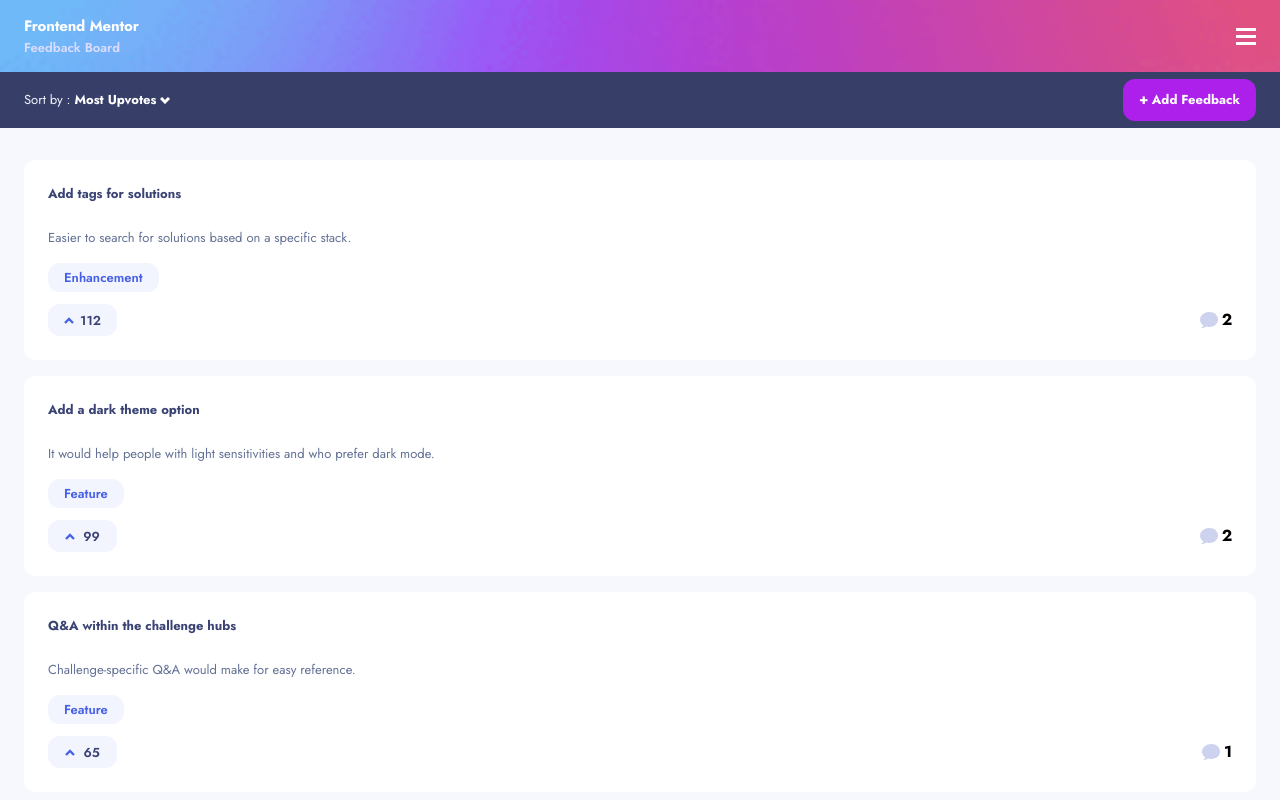
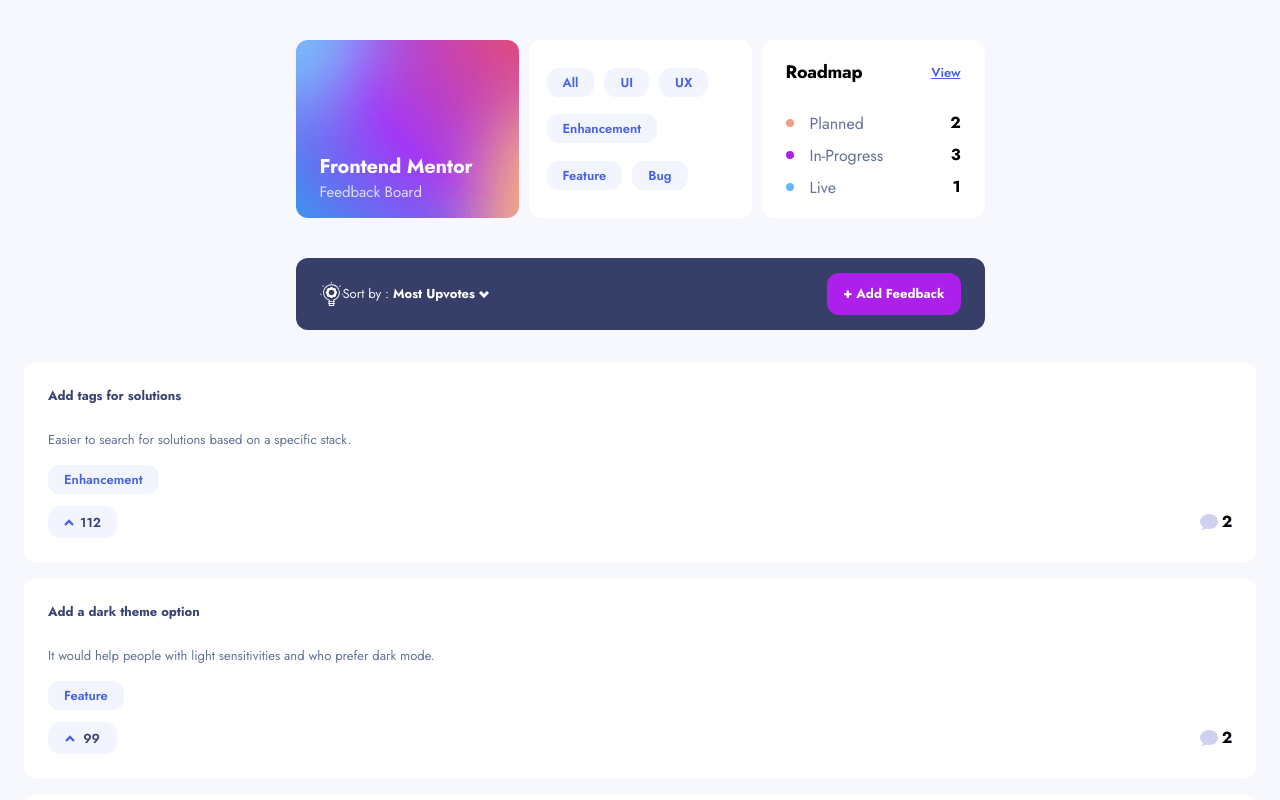
Before and after one commit to FlorianGmz/Frontend-Mentor-Challenges, a React (Vite) app in the folder product-feedback/: page /suggestions in a window 1280 px wide. Shown: the top 800 px of the page. Built offline with nearby package versions, Linux system fonts and the light colour scheme.

Commit message:
suggestion page tablet responsive in progress

```diff
--- a/product-feedback/src/components/SideSection/CategoryPicker/CategoryPicker.tsx
+++ b/product-feedback/src/components/SideSection/CategoryPicker/CategoryPicker.tsx
@@ -20,7 +20,7 @@ const CategoryPicker: React.FC<CategoryPickerProps> = ({
   const filteredCategories = Array.from(new Set(categories));
 
   return (
-    <div className="flex h-[166px] w-[255px] flex-wrap items-center gap-[8px] rounded-xl bg-bt-white_def p-[24px]">
+    <div className="flex h-[178px] w-[223px] flex-wrap items-center gap-[8px] rounded-xl bg-bt-white_def px-[18px] py-[24px] md:h-[178px] md:w-[223px] md:gap-[10px]">
       {filteredCategories.map((category) => (
         <Category
           key={category}
--- a/product-feedback/src/components/SideSection/FrontendMentorSticker.tsx
+++ b/product-feedback/src/components/SideSection/FrontendMentorHeader.tsx
@@ -15,12 +15,16 @@ const FrontendMentorHeader: React.FC<FrontendMentorHeaderProps> = ({
     setSidebarIsOpen((sidebarIsOpen) => !sidebarIsOpen);
   };
   return (
-    <div className="flex h-[72px] w-screen items-center justify-between bg-[url('src/assets/suggestions/desktop/background-header.png')] bg-cover px-[24px] py-[15px]">
+    <div className="flex h-[72px] w-screen items-center justify-between bg-[url('src/assets/suggestions/mobile/background-header.png')] bg-cover px-[24px] py-[15px] md:h-[178px] md:w-[223px] md:items-end md:rounded-xl md:bg-[url('src/assets/suggestions/tablet/background-header.png')]">
       <div className="flex flex-col">
-        <p className="text-body-4 text-bt-white_def">Frontend Mentor</p>
-        <p className="text-body-3 text-feedback-board">Feedback Board</p>
+        <p className="text-body-4 text-bt-white_def md:text-h2">
+          Frontend Mentor
+        </p>
+        <p className="text-body-3 text-feedback-board md:text-body-2">
+          Feedback Board
+        </p>
       </div>
-      <div onClick={handleClick}>
+      <div onClick={handleClick} className="md:hidden">
         {sidebarIsOpen ? <IconClose /> : <IconHamburger />}
       </div>
     </div>
--- a/product-feedback/src/components/SideSection/RoadmapNav/RoadmapNav.tsx
+++ b/product-feedback/src/components/SideSection/RoadmapNav/RoadmapNav.tsx
@@ -20,7 +20,7 @@ const RoadmapNav = () => {
     },
   ];
   return (
-    <div className="flex h-[178px] w-[255px] flex-col justify-between rounded-xl bg-bt-white_def px-[24px] py-[24px]">
+    <div className="flex h-[178px] w-[223px] flex-col justify-between rounded-xl bg-bt-white_def px-[24px] py-[19px] md:h-[178px] md:w-[223px]">
       <div className="flex items-center justify-between">
         <h3 className="text-h3">Roadmap</h3>
         <NavLink
--- a/product-feedback/src/components/SideSection/SideBar.tsx
+++ b/product-feedback/src/components/SideSection/SideBar.tsx
@@ -12,8 +12,7 @@ const SideBar: React.FC<SideBarProps> = ({
   setSelectedCategory,
 }) => {
   return (
-    <div className="absolute left-0 top-[72px] z-10 flex h-screen w-screen bg-[#000000] bg-opacity-60">
-      <div className="w-1/4"></div>
+    <div className="absolute left-0 top-[72px] z-10 flex h-screen w-screen justify-end bg-[#000000] bg-opacity-60">
       <div className="flex w-auto flex-col items-center gap-[24px] bg-body-bg p-[24px] opacity-100">
         <CategoryPicker
           selectedCategory={selectedCategory}
--- a/product-feedback/src/components/SideSection/SideSection.tsx
+++ b/product-feedback/src/components/SideSection/SideSection.tsx
@@ -1,6 +1,8 @@
 import React, { useState } from "react";
-import FrontendMentorHeader from "./FrontendMentorSticker";
+import FrontendMentorHeader from "./FrontendMentorHeader";
 import SideBar from "./SideBar";
+import CategoryPicker from "./CategoryPicker/CategoryPicker";
+import RoadmapNav from "./RoadmapNav/RoadmapNav";
 
 interface SideSectionProps {
   selectedCategory: string;
@@ -13,7 +15,7 @@ const SideSection: React.FC<SideSectionProps> = ({
 }) => {
   const [sidebarIsOpen, setSidebarIsOpen] = useState(false);
   return (
-    <div className="flex flex-col">
+    <div className="gd flex flex-col md:mx-auto md:my-[40px] md:w-[689px] md:flex-row md:gap-[10px]">
       <FrontendMentorHeader
         sidebarIsOpen={sidebarIsOpen}
         setSidebarIsOpen={setSidebarIsOpen}
@@ -24,6 +26,12 @@ const SideSection: React.FC<SideSectionProps> = ({
           setSelectedCategory={setSelectedCategory}
         />
       )}
+      <div className="hidden md:block">
+        <CategoryPicker />
+      </div>
+      <div className="hidden md:block">
+        <RoadmapNav />
+      </div>
     </div>
   );
 };
--- a/product-feedback/src/components/SuggestionsBar/SuggestionsBar.tsx
+++ b/product-feedback/src/components/SuggestionsBar/SuggestionsBar.tsx
@@ -20,9 +20,9 @@ const SuggestionsBar: React.FC<SuggestionsBarProps> = ({
   setSelectedOption,
 }) => {
   return (
-    <div className="flex h-[56px] w-screen items-center justify-between bg-bt-dark-blue_back px-[24px] py-[8px]">
+    <div className="flex h-[56px] w-screen items-center justify-between bg-bt-dark-blue_back px-[24px] py-[8px] md:mx-auto md:h-[72px] md:w-[689px] md:rounded-xl">
       <div className="flex items-center justify-start">
-        <div className="hidden">
+        <div className="hidden md:block">
           <SuggestionsIcon />
         </div>
         <h3 className="hidden text-h3 text-bt-white_def">
```
